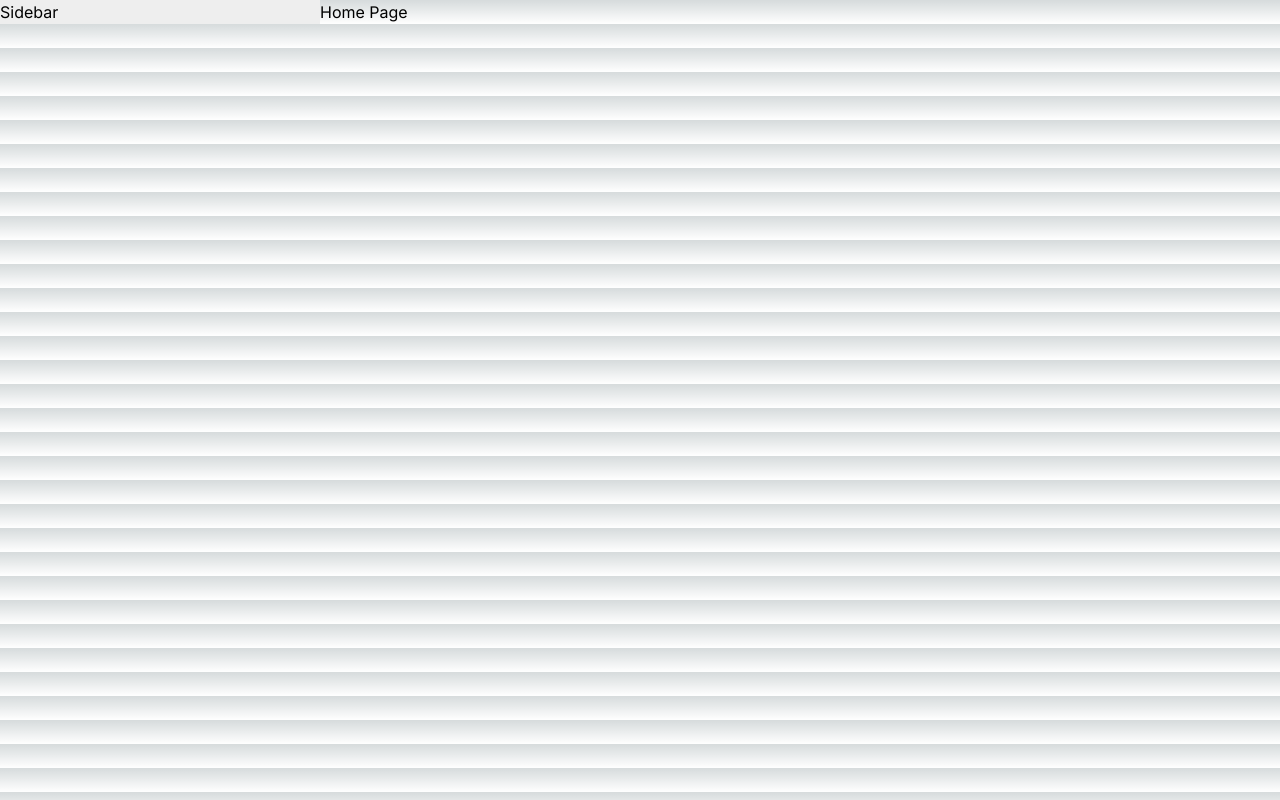
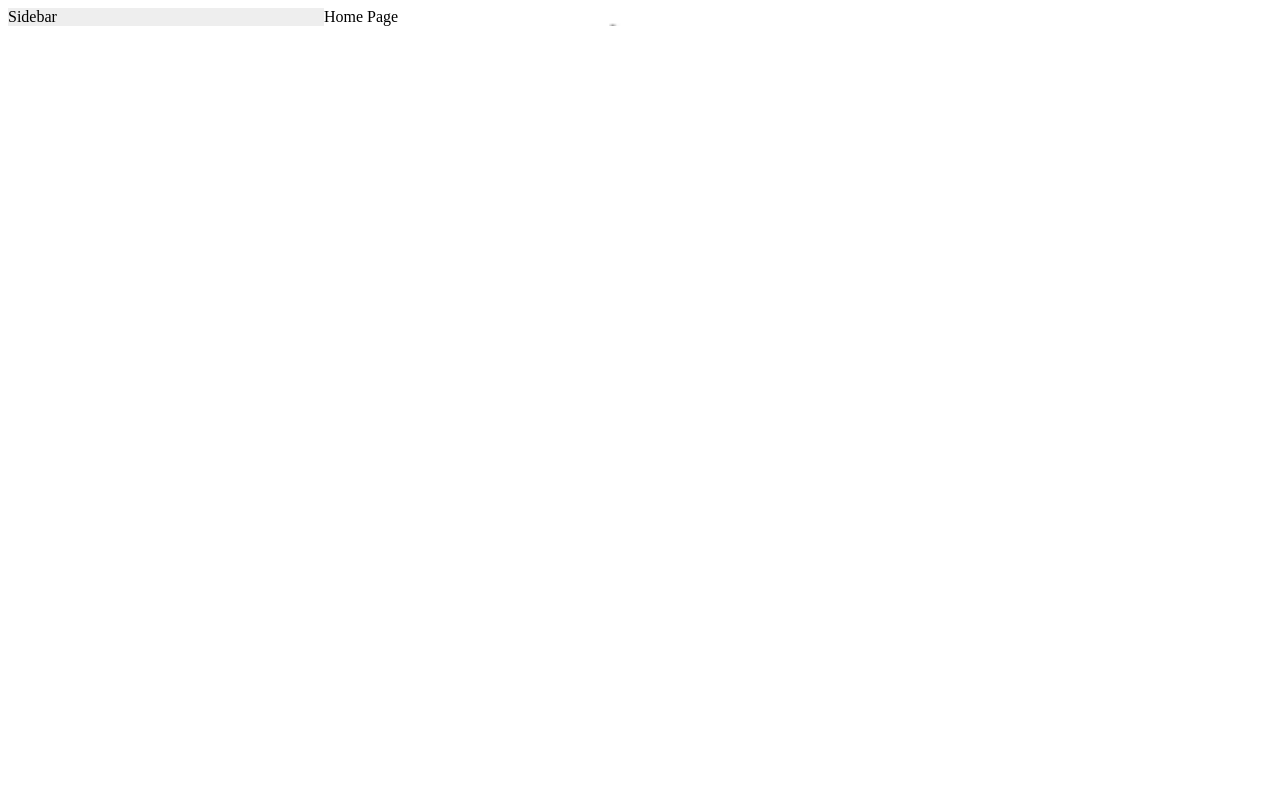
Before and after one commit to trevsuth/next_llm_interface, a Next.js app: page / in a window 1280 px wide. Built offline with nearby package versions, Linux system fonts and the light colour scheme.

Commit message:
started cleanup

```diff
--- /dev/null
+++ b/app/Home.module.css
@@ -0,0 +1,5 @@
+.homeContainer {
+    background-image: url('/ref_thib_cir.gif');
+    background-size: cover;
+    background-position: auto;
+  }
--- a/app/globals.css
+++ /dev/null
@@ -1,27 +0,0 @@
-@tailwind base;
-@tailwind components;
-@tailwind utilities;
-
-:root {
-  --foreground-rgb: 0, 0, 0;
-  --background-start-rgb: 214, 219, 220;
-  --background-end-rgb: 255, 255, 255;
-}
-
-@media (prefers-color-scheme: dark) {
-  :root {
-    --foreground-rgb: 255, 255, 255;
-    --background-start-rgb: 0, 0, 0;
-    --background-end-rgb: 0, 0, 0;
-  }
-}
-
-body {
-  color: rgb(var(--foreground-rgb));
-  background: linear-gradient(
-      to bottom,
-      transparent,
-      rgb(var(--background-end-rgb))
-    )
-    rgb(var(--background-start-rgb));
-}
--- a/app/layout.tsx
+++ b/app/layout.tsx
@@ -1,12 +1,5 @@
-import type { Metadata } from 'next'
-import { Inter } from 'next/font/google'
-import './globals.css'
-
-const inter = Inter({ subsets: ['latin'] })
-
-export const metadata: Metadata = {
-  title: 'Create Next App',
-  description: 'Generated by create next app',
+export const metadata = {
+  title: 'My Page about stuff',
 }
 
 export default function RootLayout({
@@ -16,7 +9,7 @@ export default function RootLayout({
 }) {
   return (
     <html lang="en">
-      <body className={inter.className}>{children}</body>
+      <body>{children}</body>
     </html>
   )
 }
--- a/app/page.tsx
+++ b/app/page.tsx
@@ -1,10 +1,13 @@
 import Sidebar from '../components/Sidebar';
+import styles from './Home.module.css'; // Import only if using CSS Modules
 
 export default function Home() {
   return (
     <>
       <Sidebar />
-      <div>Home Page</div>
+      <div className={styles.homeContainer}> {/* Update this line */}
+        Home Page
+      </div>
     </>
   );
 }
```
